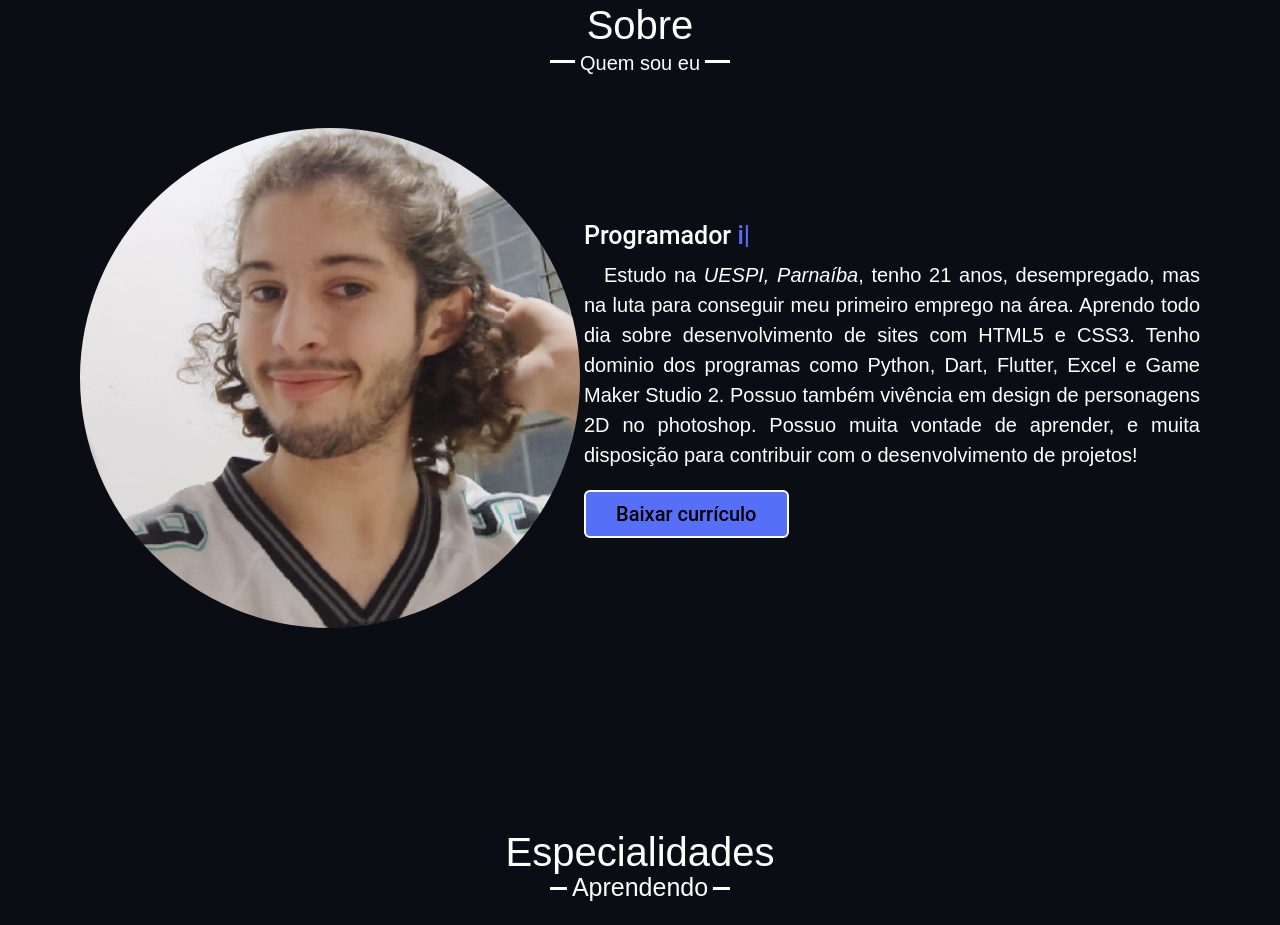
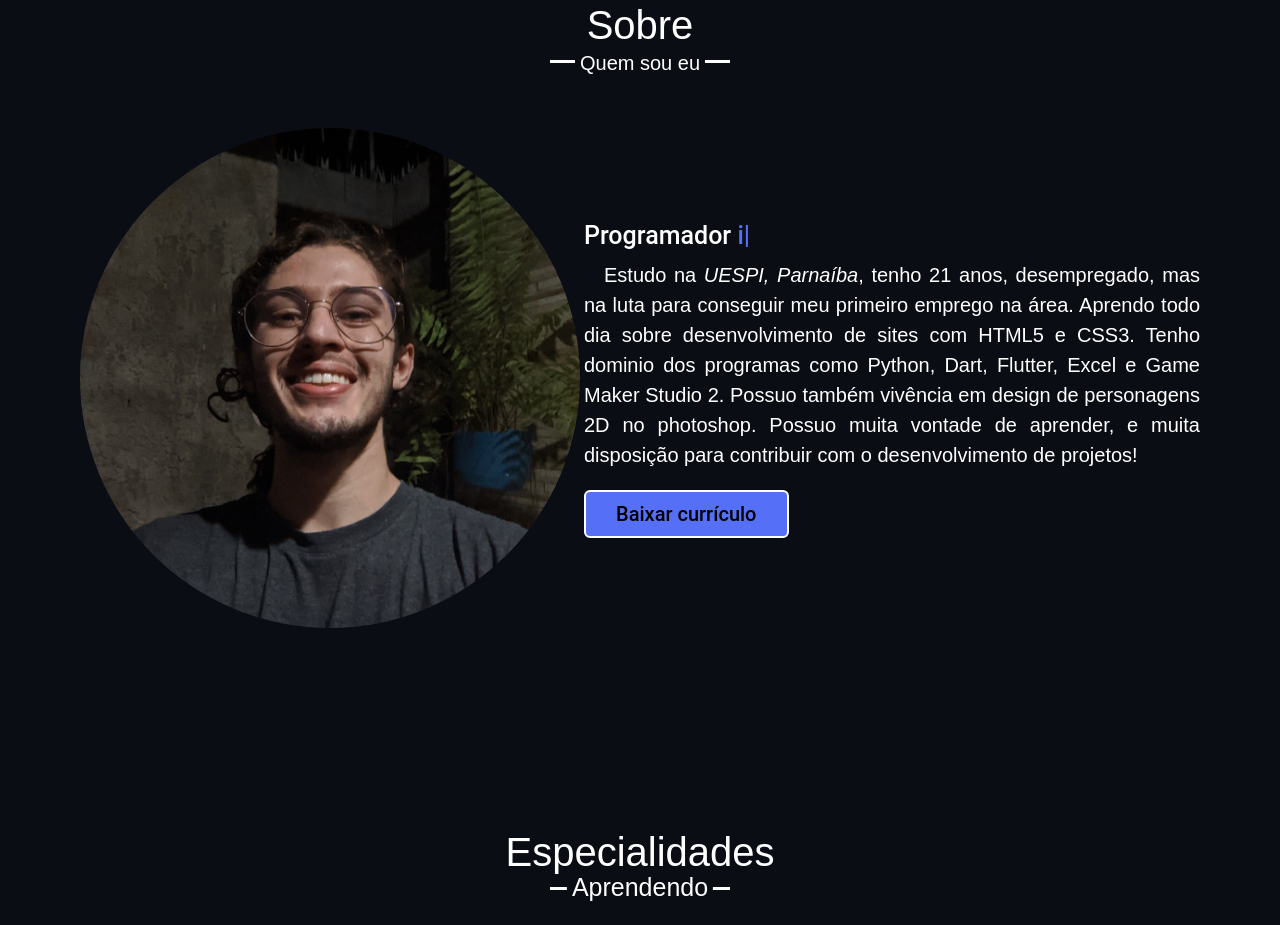
Before and after one commit to Capitaozila/Port, a plain HTML site: page index.html in a window 1280 px wide. Shown: the part 897-1822 px from the top of the page. Drawn offline with nearby package versions, Linux system fonts and the light colour scheme.

Commit message:
add new foto

```diff
--- a/index.html
+++ b/index.html
@@ -57,7 +57,7 @@
     <h2 class="title">Sobre</h2>
     <div class="about-content">
       <div class="column left">
-        <img alt="" src="image/img-perfil.jpg">
+        <img alt="" src="image/img-perfil.jpeg">
       </div>
       <div class="column right">
         <div class="text">Programador
```
Also changed, not shown: image/img-perfil.jpeg (added), image/img-perfil.jpg (deleted).
